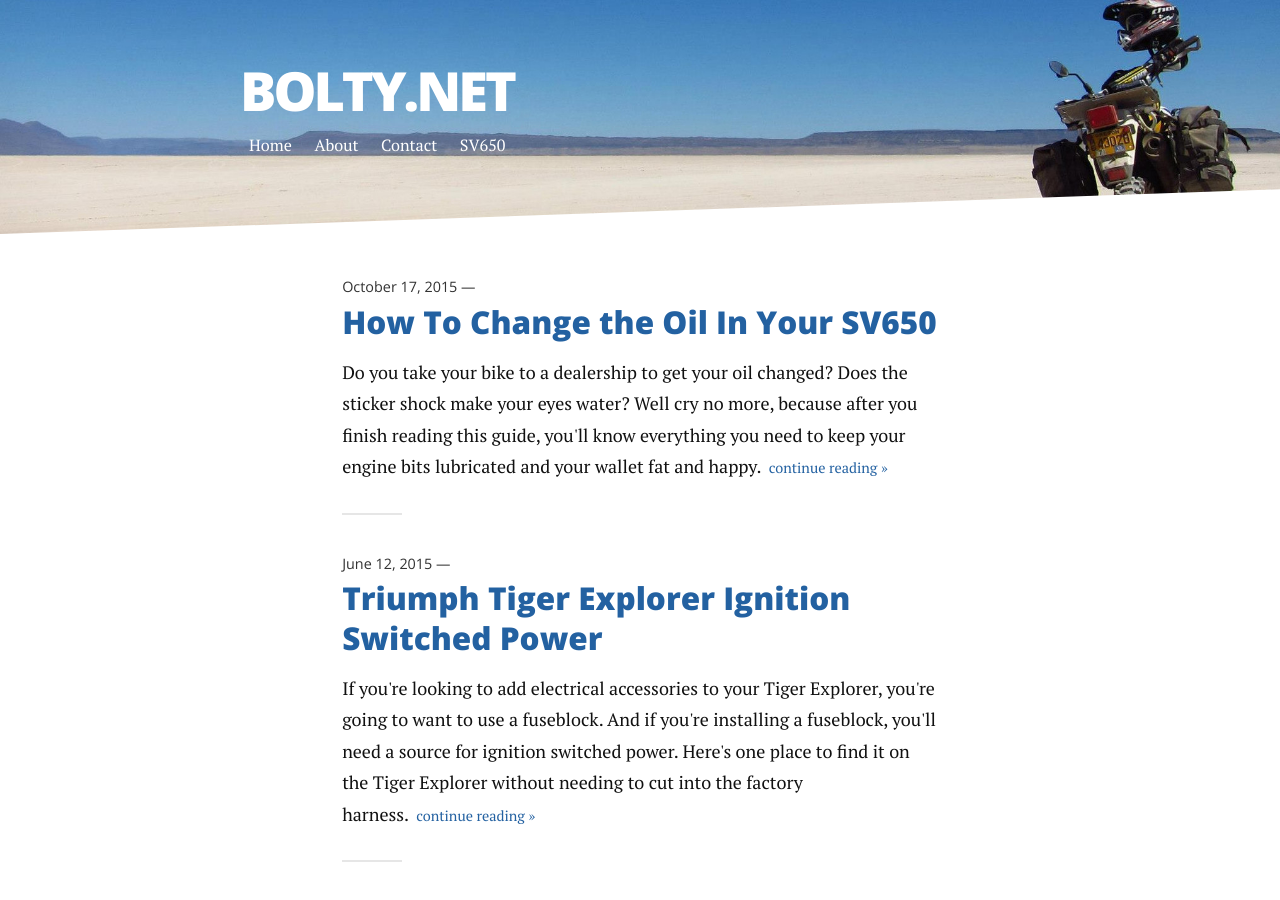
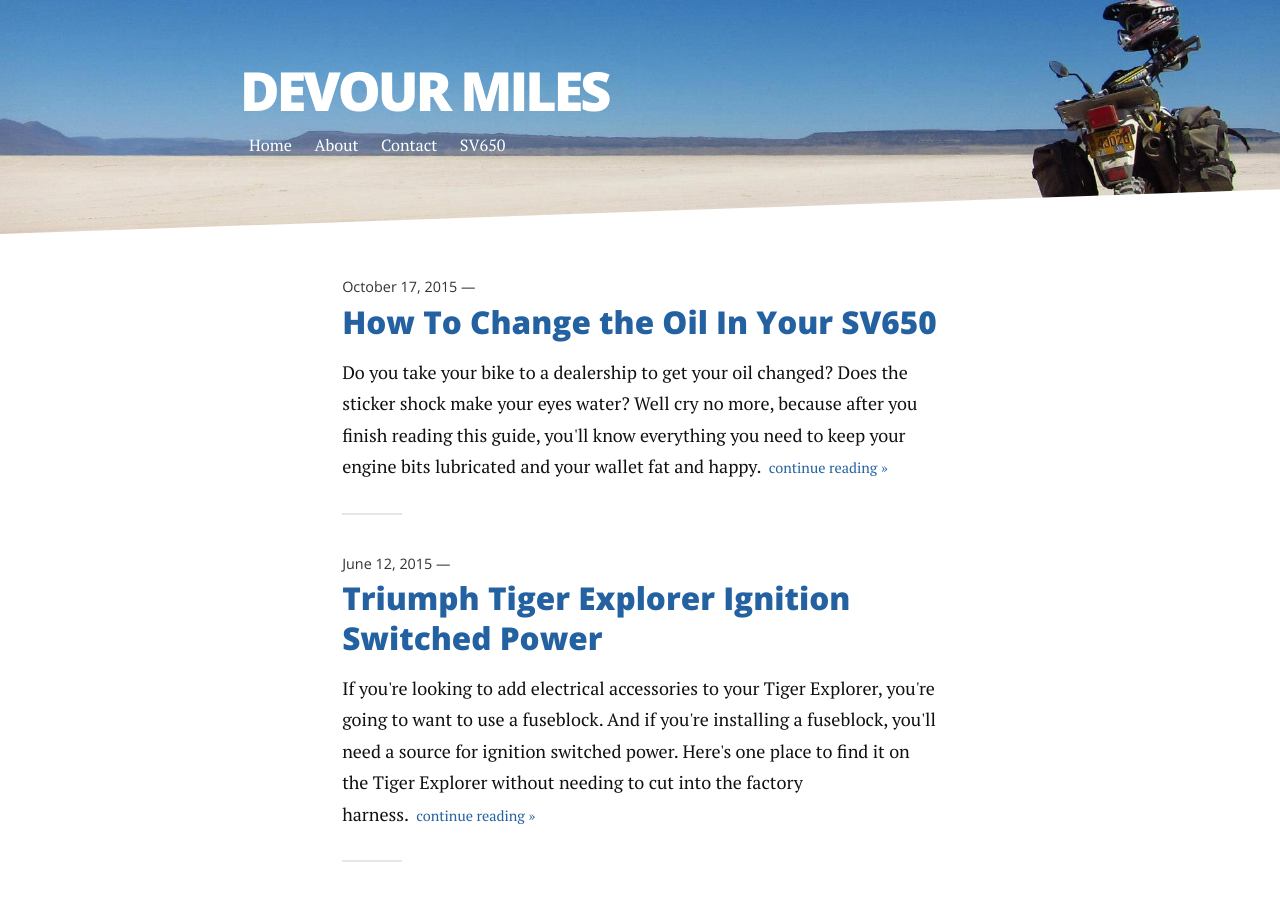
Before and after one commit to boltynet/boltynet.github.io, a Jekyll site: the page built from index.html, in a window 1280 px wide and 900 px high. Built offline with Jekyll 4.4.1, drawn with Linux system fonts in a browser that asks for light colours; nearby versions of some CDN libraries; Markdown is read by kramdown in place of the engine named in the settings; the list of posts is cut into pages by our own code; comment, search, counter and statistics services are not loaded.

Commit message:
Update domain and links to point to devourmiles.com

```diff
--- a/_config.yml
+++ b/_config.yml
@@ -1,7 +1,7 @@
-title: bolty.net
+title: Devour Miles
 description: motorcycles and stuff
 
-url: http://bolty.net
+url: http://devourmiles.com
 baseurl: ""
 paginate_path: "blog/page:num/"
 permalink: blog/:title/
--- a/_includes/footer.html
+++ b/_includes/footer.html
@@ -1,6 +1,6 @@
 <div class="footer">
    <div class="container">
-       <p class="copy">&copy; {{ site.time | date: '%Y' }} <a href="http://bolty.net">Stacy Brock</a>. Powered by <a href="http://jekyllrb.com">Jekyll</a> and <a href="http://pages.github.com">GitHub</a>.</p>
+       <p class="copy">&copy; {{ site.time | date: '%Y' }} <a href="http://devourmiles.com">Stacy Brock</a>. Powered by <a href="http://jekyllrb.com">Jekyll</a> and <a href="http://pages.github.com">GitHub</a>.</p>
 
       <div class="footer-links">
          <ul class="noList">
```
Also changed, not shown: README.md, 1 other file.
